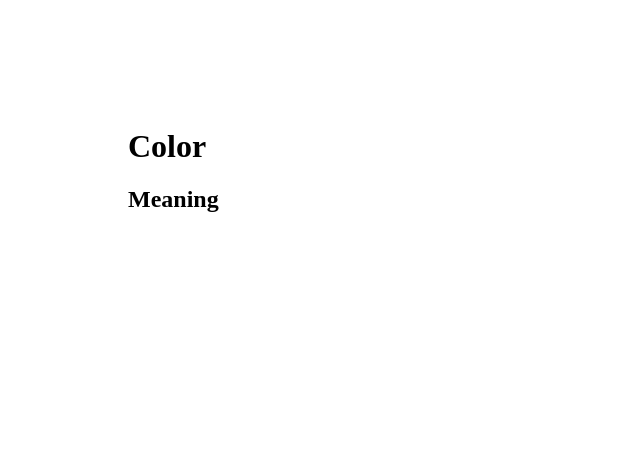
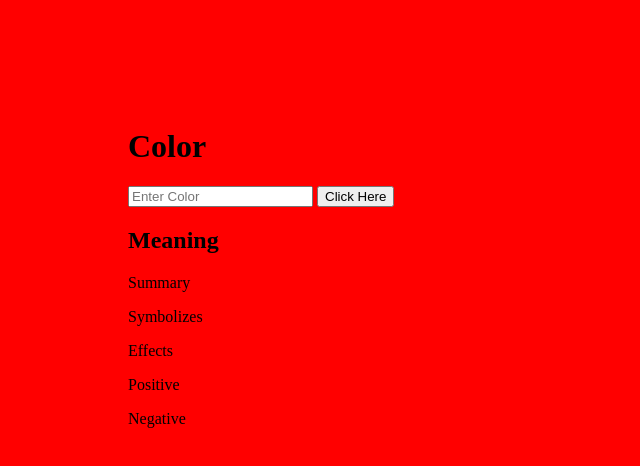
Before and after one commit to racheleckenrod/ColorMeaning, a website: page index.html in a window 1280 px wide. Shown: the whole page, without its empty margins (0-640 px from the left). Drawn offline with Linux system fonts and the light colour scheme.

Commit message:
adding input form and more

```diff
--- a/css/style.css
+++ b/css/style.css
@@ -1,3 +1,4 @@
 body{
     margin: 10%;
+    background-color: red;
 }
--- a/index.html
+++ b/index.html
@@ -8,14 +8,16 @@
     <link rel="stylesheet" href="/css/style.css">
 
 </head>
-<body>
+<body class="page">
     <h1>Color</h1>
+    <input id="entry" type="text" placeholder="Enter Color">
+    <button id="clickMe" type="button" >Click Here</button>
 
     <h2>Meaning</h2>
-    <p id="summary"></p>
-    <p id="symbolizes"></p>
-    <p id="effects"></p>
-    <p id="positive"></p>
-    <p id="negative"></p>
+    <p id="summary">Summary</p>
+    <p id="symbolizes">Symbolizes</p>
+    <p id="effects">Effects</p>
+    <p id="positive">Positive</p>
+    <p id="negative">Negative</p>
 </body>
 </html>
```
Also changed, not shown: js/main.js (added).
